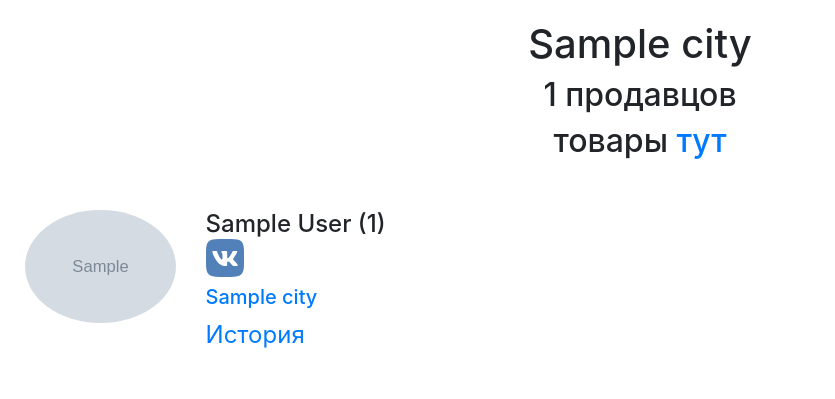
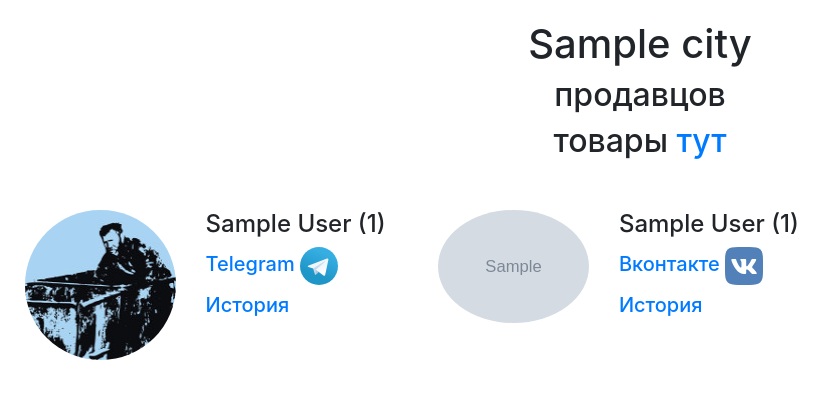
Before and after one commit to fut33v/barahloch.ru, a Django app: page /city/1/sellers/ in a window 1280 px wide. Shown: the part 72-471 px from the top of the page, without its empty margins (0-835 px from the left). Run offline with Django 3.2, Linux system fonts and the light colour scheme; tables that the repository leaves empty hold one stand-in row (values such as "Sample post"); grey boxes marked "Sample" are stand-in pictures; parts of the project's set-up code (start-up, migrations or seed data) failed here and were passed over; some libraries are stand-ins or nearby versions.

Commit message:
goods for one user (join tg + vk by login) and other like this

```diff
--- a/barahloch/templates/city/city_sellers.html
+++ b/barahloch/templates/city/city_sellers.html
@@ -22,7 +22,7 @@
             </div>
         </div>
 
-        {% include "sellers.html" with sellers=sellers %}
+        {% include "sellers.html" with sellers=sellers show_city=False %}
 
     </div>
 </body>
--- a/barahloch/templates/good_buttons.html
+++ b/barahloch/templates/good_buttons.html
@@ -1,10 +1,10 @@
 <form method="post">
     {% csrf_token %}
     <div class="mt-2" >
-        <button type="submit" name="action" value="sold" class="btn btn-success">Продано</button>
+        <button type="submit" name="action" value="sold" class="btn btn-success">Продано/снять с продажи</button>
         <button type="submit" name="action" value="back" class="btn btn-secondary">Вернуть в продажу</button>
 
-        <button type="submit" name="action" value="up" class="btn btn-primary">Апнуть</button>
+<!--        <button type="submit" name="action" value="up" class="btn btn-primary">Апнуть</button>-->
         {% if user.is_superuser %}
             <button type="submit" name="action" value="delete" class="btn btn-danger">Удалить (адм.)</button>
         {% endif %}
--- a/barahloch/templates/sellers.html
+++ b/barahloch/templates/sellers.html
@@ -13,8 +13,31 @@
     <div class="col-sd-4">
         <div class="seller">
                 <div class="row">
+                    {% if s.is_telegram %}
+                    <img src="{% static '150.jpg' %}" class="seller-photo rounded-circle col-5"/>
+                    {% else %}
                     <img src="{{ s.photo }}" class="seller-photo rounded-circle col-5"/>
+                    {% endif %}
                     <div class="col">
+                        {% if s.is_telegram %}
+                        <div>
+                            <h4 class="text-break">
+                                {{ s.full_name }}
+                                ({{s.counter}})
+                            </h4>
+                            <h5>
+                                <a href="https://t.me/{{ s.username }}">
+                                    Telegram
+                                    <img class="vk-logo-sellers" src="{% static 'tg-logo.svg' %}" alt="Telegram"/>
+                                </a>
+                            </h5>
+                            {% if s.city and show_city %}
+                            <h5><a href="{% url 'city_page' pk=s.city.id %}">{{s.city.title}}</a></h5>
+                            {% endif %}
+                            <h5><a href="{% url 'telegram_seller_detail' tg_user_id=s.tg_user_id %}">История</a></h5>
+                        </div>
+<!--                        </div>-->
+                        {% else %}
                         <div>
                             <h4 class="text-break">
                             {% if s.is_group %}
@@ -23,28 +46,26 @@
                             {{ s.first_name }} {{ s.last_name }}
                             {% endif %}
                             ({{s.counter}})
+                            </h4>
                         {% if s.is_group %}
-                            <a href="https://vk.com/public{{ s.vk_id|neg }}">
+                        <a href="https://vk.com/public{{ s.vk_id|neg }}" class="text-decoration-none">
                             <img class="vk-logo-sellers" src="{% static 'vk-logo.svg' %}" alt="ВКонтакте"/>
                         </a>
                         {% else %}
-                            <a href="https://vk.com/id{{ s.vk_id }}">
+                        <h5>
+                            <a href="https://vk.com/id{{ s.vk_id }}" class="text-decoration-none">
+                            Вконтакте
                             <img class="vk-logo-sellers" src="{% static 'vk-logo.svg' %}" alt="ВКонтакте"/>
                         </a>
+                        </h5>
                         {% endif %}
-                            </h4>
-                        </div>
-                        {% if s.city %}
-                        <div>
+
+                        {% if s.city and show_city %}
                             <h5><a href="{% url 'city_page' pk=s.city.id %}">{{s.city.title}}</a></h5>
+                        {% endif %}
+                            <h5><a href="{% url 'seller_detail' pk=s.vk_id %}">История</a></h5>
                         </div>
                         {% endif %}
-                        <div>
-                            <a href="{% url 'seller_detail' pk=s.vk_id %}">История</a>
-                        </div>
-                        <div>
-                            <h4></h4>
-                        </div>
                     </div>
                 </div>
         </div>
--- a/barahloch/templates/vkontakte/seller_detail.html
+++ b/barahloch/templates/vkontakte/seller_detail.html
@@ -36,9 +36,9 @@
                         </a>
                         {% endif %}
                     </h1>
-                    {% if city %}
+                    {% if seller.city %}
                     <h3>
-                        город: <a href="/city/{{city.id}}">{{ city.title }}</a>
+                        город: <a href="/city/{{city.id}}">{{ seller.city.title }}</a>
                     </h3>
                     {% endif %}
                 </div>
--- a/barahloch/urls.py
+++ b/barahloch/urls.py
@@ -30,6 +30,7 @@
 
     path('adminka', views.admin_view, name='admin_view'),
     path('adminka/hidden_goods', views.admin_hidden_goods, name='admin_hidden_goods'),
+    path('adminka/sold_goods', views.admin_sold_goods, name='admin_sold_goods'),
 
     path('', include('social_django.urls')),
 
--- a/barahloch/views.py
+++ b/barahloch/views.py
@@ -15,7 +15,6 @@
 
 from itertools import chain
 
-_GOODS = VkGoods
 _ALBUMS = BarahlochannelAlbums
 
 if settings.CHANNEL == ChannelEnum.FIX:
@@ -101,11 +100,76 @@
     return wrapper
 
 
+def get_user_goods(request):
+    sellers = context_processors.sellers(request)
+
+    vk_user_id = sellers.get('vk_user_id', None)
+    tg_user_id = sellers.get('tg_user_id', None)
+
+    tg_goods = []
+    vk_goods = []
+
+    if tg_user_id:
+        tg_goods = TgGoods.objects.filter(tg_user_id=tg_user_id).order_by('-date')
+    if vk_user_id:
+        vk_goods = VkGoods.objects.filter(seller_id=vk_user_id).order_by('-date')
+
+    goods = list(chain(tg_goods, vk_goods))
+    goods.sort(key=lambda g: g.date, reverse=True)
+
+    return goods
+
+
+def get_all_seller_goods(vk_user_id=None, tg_user_id=None):
+    if not vk_user_id and not tg_user_id:
+        return None
+
+    vk_goods = []
+    tg_goods = []
+
+    if vk_user_id:
+        vk_goods = VkGoods.objects.filter(seller_id=vk_user_id).order_by('-date')
+        try:
+            vk_user = UserSocialAuth.objects.get(provider='vk-oauth2', uid=vk_user_id)
+        except UserSocialAuth.DoesNotExist:
+            vk_user = None
+        if vk_user:
+            try:
+                tg_user = vk_user.user.social_auth.get(provider='telegram')
+            except UserSocialAuth.DoesNotExist:
+                tg_user = None
+            if tg_user:
+                tg_goods = TgGoods.objects.filter(tg_user_id=tg_user.uid).order_by('-date')
+
+    elif tg_user_id:
+        tg_goods = TgGoods.objects.filter(tg_user_id=tg_user_id).order_by('-date')
+        try:
+            tg_user = UserSocialAuth.objects.get(provider='telegram', uid=tg_user_id)
+        except UserSocialAuth.DoesNotExist:
+            tg_user = None
+        if tg_user:
+            try:
+                vk_user = tg_user.user.social_auth.get(provider='vk-oauth2')
+            except UserSocialAuth.DoesNotExist:
+                vk_user = None
+            if vk_user:
+                vk_goods = VkGoods.objects.filter(seller_id=vk_user.uid).order_by('-date')
+
+    goods = list(chain(tg_goods, vk_goods))
+    goods.sort(key=lambda g: g.date, reverse=True)
+
+    return goods
+
+
 def sellers_list(request):
-    sellers_for_goods = _GOODS.objects.values('seller_id')
+    sellers_for_goods = VkGoods.objects.values('seller_id')
 
-    sellers = Sellers.objects.filter(vk_id__in=sellers_for_goods).order_by('vk_id')
-    sellers = sellers.annotate(counter=Count('vkgoods')).order_by('-counter')
+    vk_sellers = Sellers.objects.filter(vk_id__in=sellers_for_goods).order_by('vk_id')
+    vk_sellers = vk_sellers.annotate(counter=Count('vkgoods')).order_by('-counter')
+
+    tg_sellers = TgSellers.objects.all().annotate(counter=Count('tggoods')).order_by('-counter')
+
+    sellers = list(chain(tg_sellers, vk_sellers))
 
     paginator = Paginator(sellers, 4*30)
     page_number = request.GET.get('page')
@@ -117,14 +181,8 @@
 @process_product_buttons_decorator
 def seller_detail(request, pk):
     seller = get_object_or_404(Sellers, pk=pk)
-    goods = _GOODS.objects.filter(seller_id=seller.vk_id).order_by('-date')
 
-    city = None
-    if seller.city_id:
-        try:
-            city = Cities.objects.get(id=seller.city_id)
-        except Cities.DoesNotExist:
-            city = None
+    goods = get_all_seller_goods(vk_user_id=seller.vk_id)
 
     paginator = Paginator(goods, 1*30)
 
@@ -132,11 +190,11 @@
     page_obj = paginator.get_page(page_number)
 
     return render(request, 'vkontakte/seller_detail.html', {
-        'seller': seller, 'goods': page_obj, 'city': city, 'pagination': True})
+        'seller': seller, 'goods': page_obj, 'pagination': True})
 
 
 def cities_list(request):
-    sellers_for_goods = _GOODS.objects.values('seller_id')
+    sellers_for_goods = VkGoods.objects.values('seller_id')
     cities_for_goods = Sellers.objects.filter(vk_id__in=sellers_for_goods).values('city_id')
     cities = Cities.objects.filter(id__in=cities_for_goods).order_by('id')
 
@@ -146,9 +204,15 @@
 @process_product_buttons_decorator
 def city_page(request, pk):
     city = get_object_or_404(Cities, pk=pk)
-    sellers = Sellers.objects.filter(city_id=pk)
+    vk_sellers = Sellers.objects.filter(city_id=pk)
+    tg_sellers = TgSellers.objects.filter(city_id=pk)
 
-    goods = _GOODS.objects.filter(seller_id__in=sellers).order_by('-date')
+    vk_goods = VkGoods.objects.filter(seller_id__in=vk_sellers, state='SHOW').order_by('-date')
+    tg_goods = TgGoods.objects.filter(tg_user_id__in=tg_sellers, state='SHOW').order_by('-date')
+
+    goods = list(chain(tg_goods, vk_goods))
+    goods.sort(key=lambda g: g.date, reverse=True)
+
     count = goods.count
 
     paginator = Paginator(goods, 11*3)
@@ -161,17 +225,24 @@
 
 def city_sellers(request, pk):
     city = get_object_or_404(Cities, pk=pk)
-    sellers_for_goods = _GOODS.objects.values('seller_id')
-    sellers = Sellers.objects.filter(city_id=pk, vk_id__in=sellers_for_goods)
-    sellers = sellers.annotate(counter=Count('vkgoods')).order_by('-counter')
+
+    sellers_for_goods = VkGoods.objects.values('seller_id')
+    vk_sellers = Sellers.objects.filter(city_id=pk, vk_id__in=sellers_for_goods)
+    vk_sellers = vk_sellers.annotate(counter=Count('vkgoods')).order_by('-counter')
+
+    tg_sellers = TgSellers.objects.filter(city_id=pk)
+    tg_sellers = tg_sellers.annotate(counter=Count('tggoods')).order_by('-counter')
+
+    sellers = list(chain(tg_sellers, vk_sellers))
+    # sellers.sort(key=lambda s: s.counter, reverse=True)
 
     return render(request, 'city/city_sellers.html', {'sellers': sellers, 'city': city})
 
 
 @process_product_buttons_decorator
 def goods_list(request):
-    vk_goods = _GOODS.objects.exclude(state='HIDDEN').order_by('-date')
-    tg_goods = TgGoods.objects.exclude(state='HIDDEN').order_by('-date')
+    vk_goods = VkGoods.objects.filter(state='SHOW').order_by('-date')
+    tg_goods = TgGoods.objects.filter(state='SHOW').order_by('-date')
 
     goods = list(chain(tg_goods, vk_goods))
     goods.sort(key=lambda g: g.date, reverse=True)
@@ -187,17 +258,23 @@
 
 @process_product_buttons_decorator
 def goods_hash(request, photo_hash):
-    goods = _GOODS.objects.filter(hash=photo_hash).order_by('-date')
+    vk_goods = VkGoods.objects.filter(hash=photo_hash).order_by('-date')
+    tg_goods = TgGoods.objects.filter(hash=photo_hash).order_by('-date')
+
+    goods = list(chain(tg_goods, vk_goods))
+    goods.sort(key=lambda g: g.date, reverse=True)
+
     return render(request, 'goods_hash.html', {'goods': goods})
 
 
 @process_product_buttons_decorator
 def goods_duplicates(request):
+    actual_goods = VkGoods.objects.filter(state='SHOW')
     hash_counter = \
-        _GOODS.objects.values("hash").exclude(hash=None).annotate(counter=Count("vk_photo_id")).filter(counter__gt=1)
+        actual_goods.values("hash").exclude(hash=None).annotate(counter=Count("vk_photo_id")).filter(counter__gt=1)
     hashes = [x['hash'] for x in hash_counter]
 
-    goods_tmp = _GOODS.objects.filter(hash__in=hashes).order_by('-date')
+    goods_tmp = actual_goods.filter(hash__in=hashes).order_by('-date')
     goods = []
     hash_set = set()
     for g in goods_tmp:
@@ -213,7 +290,7 @@
 
 
 def good_detail(request, owner_id, photo_id):
-    good = get_object_or_404(_GOODS, vk_owner_id=owner_id, vk_photo_id=photo_id)
+    good = get_object_or_404(VkGoods, vk_owner_id=owner_id, vk_photo_id=photo_id)
     return render(request, 'vkontakte/good_detail.html', {'good': good})
 
 
@@ -269,7 +346,8 @@
 @process_product_buttons_decorator
 def telegram_seller_detail(request, tg_user_id):
     seller = get_object_or_404(TgSellers, pk=tg_user_id)
-    goods = TgGoods.objects.filter(tg_user_id=seller.tg_user_id).order_by('-date')
+
+    goods = get_all_seller_goods(tg_user_id=seller.tg_user_id)
 
     paginator = Paginator(goods, 1*30)
     page_number = request.GET.get('page')
@@ -306,21 +384,7 @@
     if request.POST:
         process_product_buttons(request)
 
-    sellers = context_processors.sellers(request)
-
-    vk_user_id = sellers.get('vk_user_id', None)
-    tg_user_id = sellers.get('tg_user_id', None)
-
-    tg_goods = []
-    vk_goods = []
-
-    if tg_user_id:
-        tg_goods = TgGoods.objects.filter(tg_user_id=tg_user_id).order_by('-date')
-    if vk_user_id:
-        vk_goods = VkGoods.objects.filter(seller_id=vk_user_id).order_by('-date')
-
-    goods = list(chain(tg_goods, vk_goods))
-    goods.sort(key=lambda g: g.date, reverse=True)
+    goods = get_user_goods(request)
 
     paginator = Paginator(goods, 15*2)
     page_number = request.GET.get('page')
@@ -333,7 +397,6 @@
 
 @user_passes_test(lambda u: u.is_superuser)
 def admin_view(request):
-    # get users
     users = User.objects.all()
 
     for user in users:
@@ -373,3 +436,20 @@
     page_obj = paginator.get_page(page_number)
 
     return render(request, 'admin/hidden_goods.html', {'goods': page_obj})
+
+
+@user_passes_test(lambda u: u.is_superuser)
+@process_product_buttons_decorator
+def admin_sold_goods(request):
+
+    vk_goods = VkGoods.objects.filter(state='SOLD').order_by('-date')
+    tg_goods = TgGoods.objects.filter(state='SOLD').order_by('-date')
+
+    goods = list(chain(tg_goods, vk_goods))
+    goods.sort(key=lambda g: g.date, reverse=True)
+
+    paginator = Paginator(goods, 11*3)
+    page_number = request.GET.get('page')
+    page_obj = paginator.get_page(page_number)
+
+    return render(request, 'admin/hidden_goods.html', {'goods': page_obj})
```
Also changed, not shown: barahloch/models.py (+16 -0 lines), barahloch/templates/admin/header.html (+8 -0 lines). Lines whose indentation alone changed are shown as unchanged.
